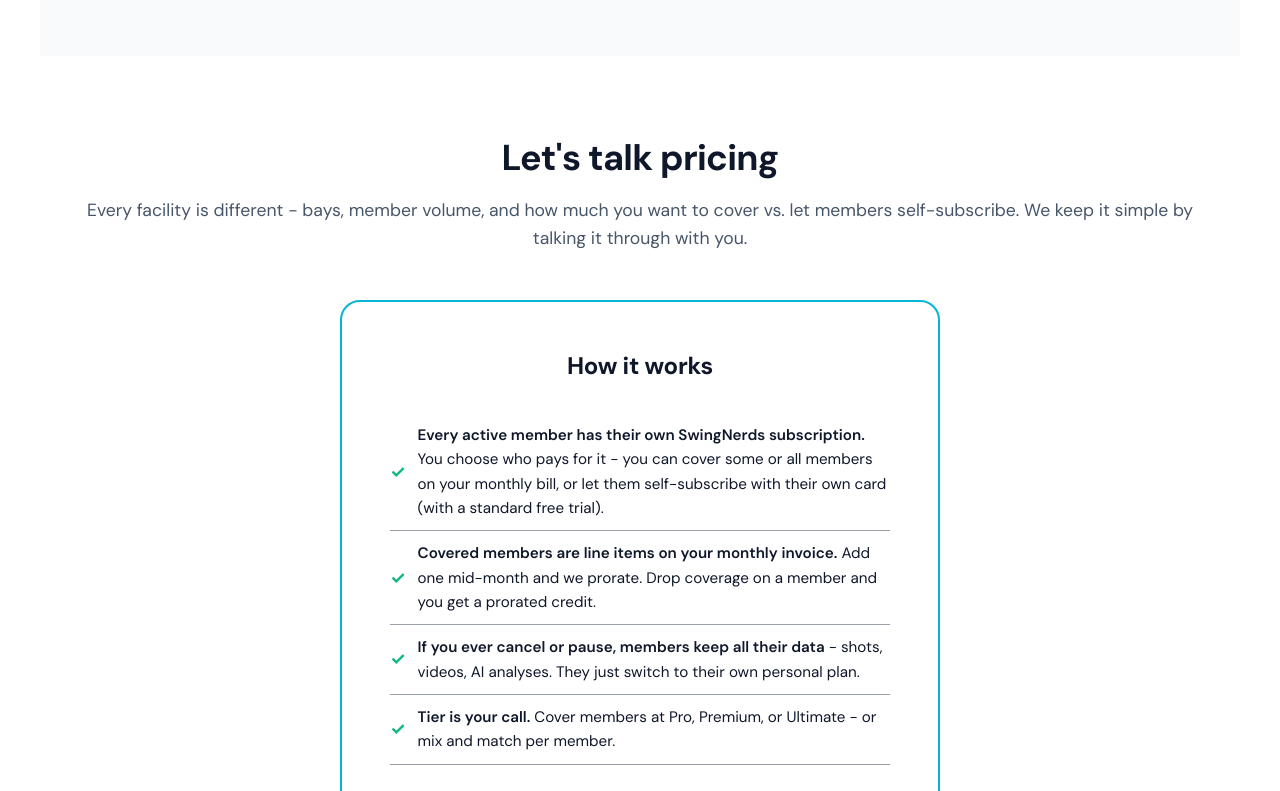
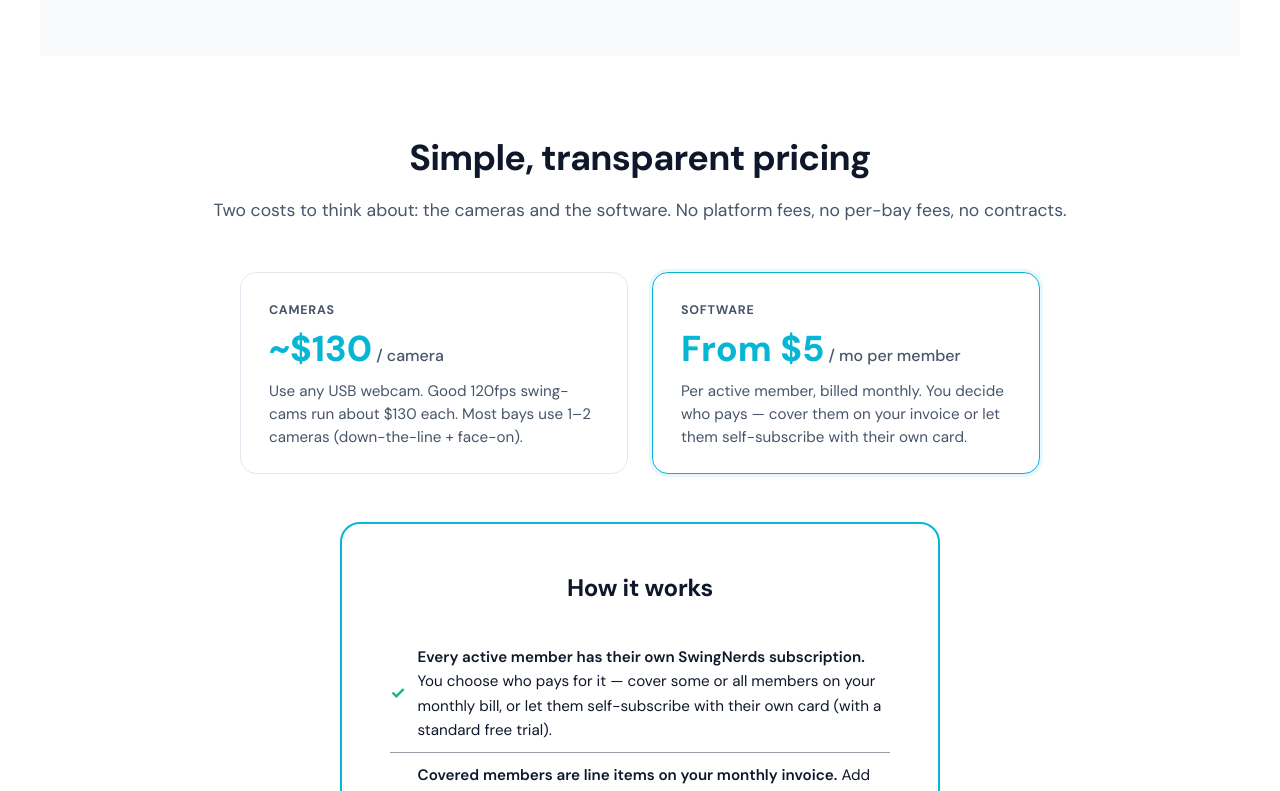
Before and after one commit to jbeacham/SwingNerds-marketing, a Vue app: page /commercial in a window 1280 px wide. Shown: the part 1940-2731 px from the top of the page. Built offline with nearby package versions, Linux system fonts and the light colour scheme; no server answers.

Commit message:
Dealer and Enterprise Updates

```diff
--- a/src/views/DealersLandingPage.vue
+++ b/src/views/DealersLandingPage.vue
@@ -6,7 +6,7 @@
         <div class="hero-badge">For Partners &amp; Resellers</div>
         <h1>SwingNerds<br>for Dealers</h1>
         <p class="hero-subtitle">
-          Offer SwingNerds with your sim installs, bundle it in your packages, or sell it at your own price. Buy licenses in bulk at a wholesale rate; your customers activate with a code, no credit card required, and get a full year of Premium access. You keep the margin.
+          Offer SwingNerds with your sim installs, bundle it in your packages, or sell it at your own price. Premium retails at $99.99/yr — you buy in bulk for as little as $79.99/license and keep the margin. Customers activate with a code, no credit card required, and get a full year of Premium.
         </p>
         <div class="hero-cta">
           <button @click="scrollToContact" class="cta-button primary large">Become a Dealer</button>
@@ -81,25 +81,30 @@
       <!-- Pricing Section -->
       <section class="pricing-section" ref="pricingSection">
         <h2>Volume Pricing</h2>
-        <p class="pricing-subtitle">Bigger batches mean bigger discounts. Applied automatically at checkout.</p>
+        <p class="pricing-subtitle">Premium retails at <strong>$99.99/yr</strong>. Bigger batches mean bigger discounts. Applied automatically at checkout.</p>
 
         <div class="pricing-tiers-grid">
           <div class="pricing-tier-card">
-            <div class="tier-label">1-9 licenses</div>
-            <div class="tier-discount">10% off retail</div>
+            <div class="tier-label">1–9 licenses</div>
+            <div class="tier-discount">10% off</div>
+            <div class="tier-price">$89.99 <span class="tier-price-unit">/ license</span></div>
             <div class="tier-note">Great for getting started</div>
           </div>
           <div class="pricing-tier-card featured">
-            <div class="tier-label">10-19 licenses</div>
-            <div class="tier-discount">15% off retail</div>
+            <div class="tier-label">10–19 licenses</div>
+            <div class="tier-discount">15% off</div>
+            <div class="tier-price">$84.99 <span class="tier-price-unit">/ license</span></div>
             <div class="tier-note">Most popular</div>
           </div>
           <div class="pricing-tier-card">
             <div class="tier-label">20+ licenses</div>
-            <div class="tier-discount">20% off retail</div>
+            <div class="tier-discount">20% off</div>
+            <div class="tier-price">$79.99 <span class="tier-price-unit">/ license</span></div>
             <div class="tier-note">Best for larger installs</div>
           </div>
         </div>
+
+        <p class="margin-callout">Sell at retail and keep <strong>$10–$20 per license</strong>, or bundle into your sim install at any price you set.</p>
 
         <div class="pricing-details">
           <h3>What you get per license</h3>
@@ -116,7 +121,7 @@
 
         <div class="pricing-cta">
           <button @click="scrollToContact" class="cta-button primary large">Apply to Become a Dealer</button>
-          <p class="pricing-note">Dealer accounts are onboarded by our team. Reach out and we'll get you set up.</p>
+          <p class="pricing-note">Dealer accounts are onboarded by our team — typically same-day. Tell us a little about your business and we'll get you set up with codes and your dashboard.</p>
         </div>
       </section>
 
@@ -441,14 +446,37 @@
   margin-bottom: 8px;
 }
 .tier-discount {
-  font-size: 1.5rem;
+  font-size: 1.1rem;
+  font-weight: 700;
+  color: var(--primary);
+  margin-bottom: 4px;
+}
+.tier-price {
+  font-size: 1.6rem;
   font-weight: 800;
-  color: var(--primary);
-  margin-bottom: 6px;
+  color: var(--text-primary);
+  margin-bottom: 8px;
+  line-height: 1.1;
+}
+.tier-price-unit {
+  font-size: 0.85rem;
+  font-weight: 500;
+  color: var(--text-secondary);
 }
 .tier-note {
   font-size: 13px;
   color: var(--text-tertiary);
+}
+
+.margin-callout {
+  text-align: center;
+  color: var(--text-secondary);
+  font-size: 1rem;
+  margin: 0 auto 32px;
+  max-width: 640px;
+}
+.margin-callout strong {
+  color: var(--primary);
 }
 
 .pricing-details {
--- a/src/views/EnterpriseLandingPage.vue
+++ b/src/views/EnterpriseLandingPage.vue
@@ -6,7 +6,7 @@
         <div class="hero-badge">For Commercial Facilities</div>
         <h1>SwingNerds<br>for Your Sim Bays</h1>
         <p class="hero-subtitle">
-          Give every member automatic swing video with zero staff required. Leave SwingNerds Vision running on every bay, members log in with their email, and their videos sync automatically. You manage it all from one dashboard.
+          Give every member automatic swing video with zero staff required. Members log in at the bay, swings record themselves, and videos sync to their account. Runs on any USB camera (~$130 each). Software from $5/mo per active member.
         </p>
         <div class="hero-cta">
           <button @click="scrollToContact" class="cta-button primary large">Contact Sales</button>
@@ -89,8 +89,21 @@
 
       <!-- Pricing Section -->
       <section class="pricing-section" ref="trialSection">
-        <h2>Let's talk pricing</h2>
-        <p class="pricing-subtitle">Every facility is different - bays, member volume, and how much you want to cover vs. let members self-subscribe. We keep it simple by talking it through with you.</p>
+        <h2>Simple, transparent pricing</h2>
+        <p class="pricing-subtitle">Two costs to think about: the cameras and the software. No platform fees, no per-bay fees, no contracts.</p>
+
+        <div class="cost-grid">
+          <div class="cost-card">
+            <div class="cost-label">Cameras</div>
+            <div class="cost-figure">~$130<span class="cost-unit"> / camera</span></div>
+            <p class="cost-detail">Use any USB webcam. Good 120fps swing-cams run about $130 each. Most bays use 1–2 cameras (down-the-line + face-on).</p>
+          </div>
+          <div class="cost-card featured">
+            <div class="cost-label">Software</div>
+            <div class="cost-figure">From $5<span class="cost-unit"> / mo per member</span></div>
+            <p class="cost-detail">Per active member, billed monthly. You decide who pays — cover them on your invoice or let them self-subscribe with their own card.</p>
+          </div>
+        </div>
 
         <div class="enterprise-pricing-card">
           <div class="pricing-card-header">
@@ -100,7 +113,7 @@
           <ul class="pricing-features">
             <li>
               <span class="check">&#10003;</span>
-              <span><strong>Every active member has their own SwingNerds subscription.</strong> You choose who pays for it - you can cover some or all members on your monthly bill, or let them self-subscribe with their own card (with a standard free trial).</span>
+              <span><strong>Every active member has their own SwingNerds subscription.</strong> You choose who pays for it — cover some or all members on your monthly bill, or let them self-subscribe with their own card (with a standard free trial).</span>
             </li>
             <li>
               <span class="check">&#10003;</span>
@@ -108,17 +121,21 @@
             </li>
             <li>
               <span class="check">&#10003;</span>
-              <span><strong>If you ever cancel or pause, members keep all their data</strong> - shots, videos, AI analyses. They just switch to their own personal plan.</span>
+              <span><strong>If you ever cancel or pause, members keep all their data</strong> — shots, videos, AI analyses. They just switch to their own personal plan.</span>
             </li>
             <li>
               <span class="check">&#10003;</span>
-              <span><strong>Tier is your call.</strong> Cover members at Pro, Premium, or Ultimate - or mix and match per member.</span>
+              <span><strong>Tier is your call.</strong> Cover members at Pro ($5/mo), Premium ($10/mo), or Ultimate ($20/mo) — or mix and match per member.</span>
+            </li>
+            <li>
+              <span class="check">&#10003;</span>
+              <span><strong>Hardware is one-time.</strong> Pay once for the cameras, run them as long as you want. No proprietary lock-in — they're just USB webcams.</span>
             </li>
           </ul>
 
           <div class="pricing-cta">
-            <button @click="scrollToContact" class="cta-button primary large">Contact us for pricing</button>
-            <p class="trial-note">We'll get back the same day with a clear quote based on your facility.</p>
+            <button @click="scrollToContact" class="cta-button primary large">Talk to us about your setup</button>
+            <p class="trial-note">Want a custom quote, help picking cameras, or volume pricing across multiple locations? We'll get back the same day.</p>
           </div>
         </div>
       </section>
@@ -546,6 +563,69 @@
   margin: -32px 0 48px;
 }
 
+/* Two-card cost overview — sits above the detailed "How it works" card and
+   gives visitors a price anchor before they read further. The featured card
+   highlights the recurring software cost since that's the more relevant
+   ongoing number for facility budget planning. */
+.cost-grid {
+  display: grid;
+  grid-template-columns: repeat(2, 1fr);
+  gap: 24px;
+  max-width: 800px;
+  margin: 0 auto 48px;
+  text-align: left;
+}
+
+.cost-card {
+  background: var(--surface);
+  border: 1px solid var(--border, #1f2937);
+  border-radius: 16px;
+  padding: 28px 28px 24px;
+  display: flex;
+  flex-direction: column;
+  gap: 8px;
+}
+
+.cost-card.featured {
+  border-color: var(--primary);
+  box-shadow: 0 0 0 3px rgba(56, 189, 248, 0.12);
+}
+
+.cost-label {
+  text-transform: uppercase;
+  letter-spacing: 0.06em;
+  font-size: 0.78rem;
+  font-weight: 700;
+  color: var(--text-secondary);
+}
+
+.cost-figure {
+  font-size: 2.25rem;
+  font-weight: 800;
+  color: var(--primary);
+  line-height: 1.1;
+}
+
+.cost-unit {
+  font-size: 1rem;
+  font-weight: 500;
+  color: var(--text-secondary);
+}
+
+.cost-detail {
+  margin: 4px 0 0;
+  color: var(--text-secondary);
+  font-size: 0.95rem;
+  line-height: 1.5;
+}
+
+@media (max-width: 640px) {
+  .cost-grid {
+    grid-template-columns: 1fr;
+    gap: 16px;
+  }
+}
+
 .enterprise-pricing-card {
   background: var(--surface);
   border: 2px solid var(--primary);
```
Also changed, not shown: 2 other files (tests, documents, lock files or other folders).
